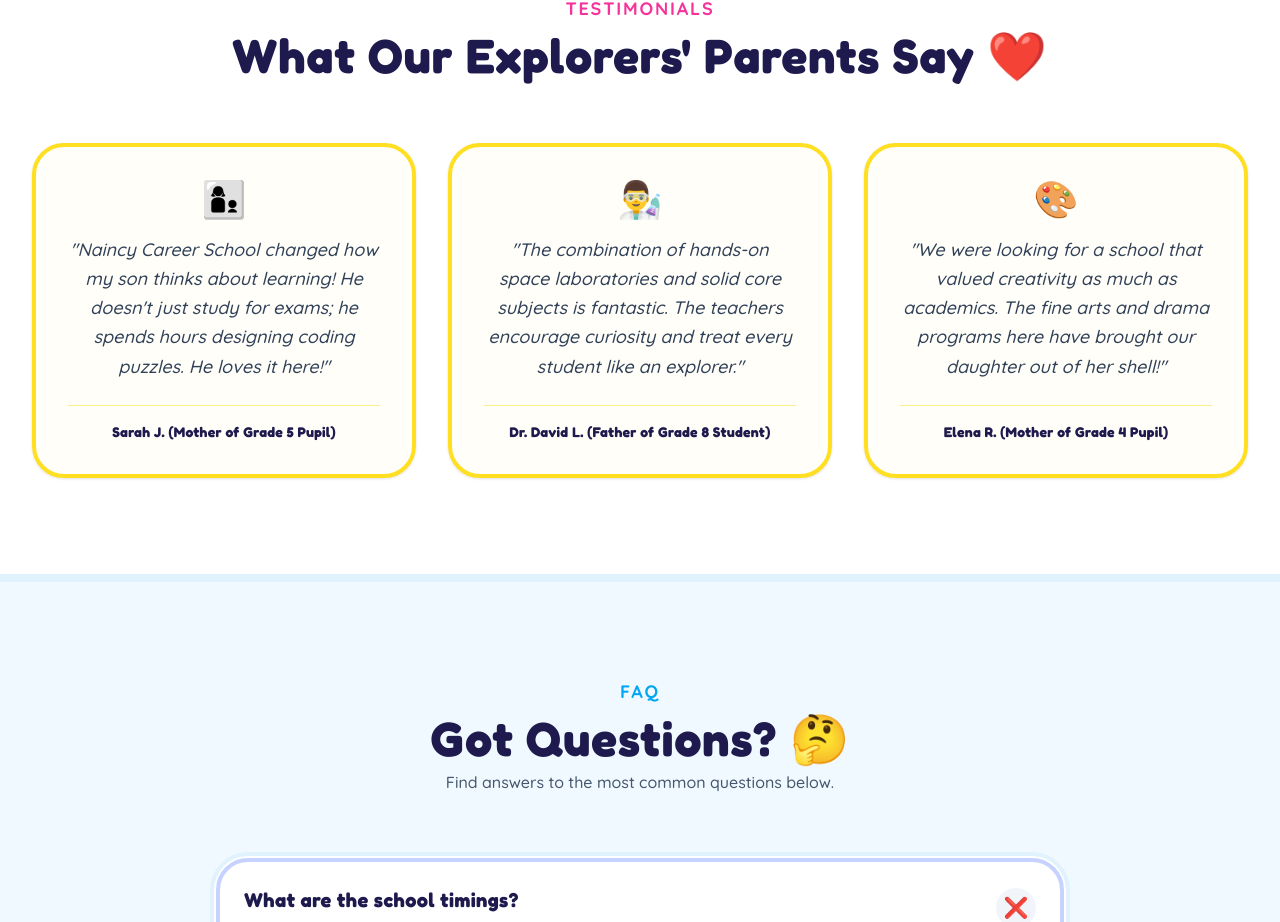
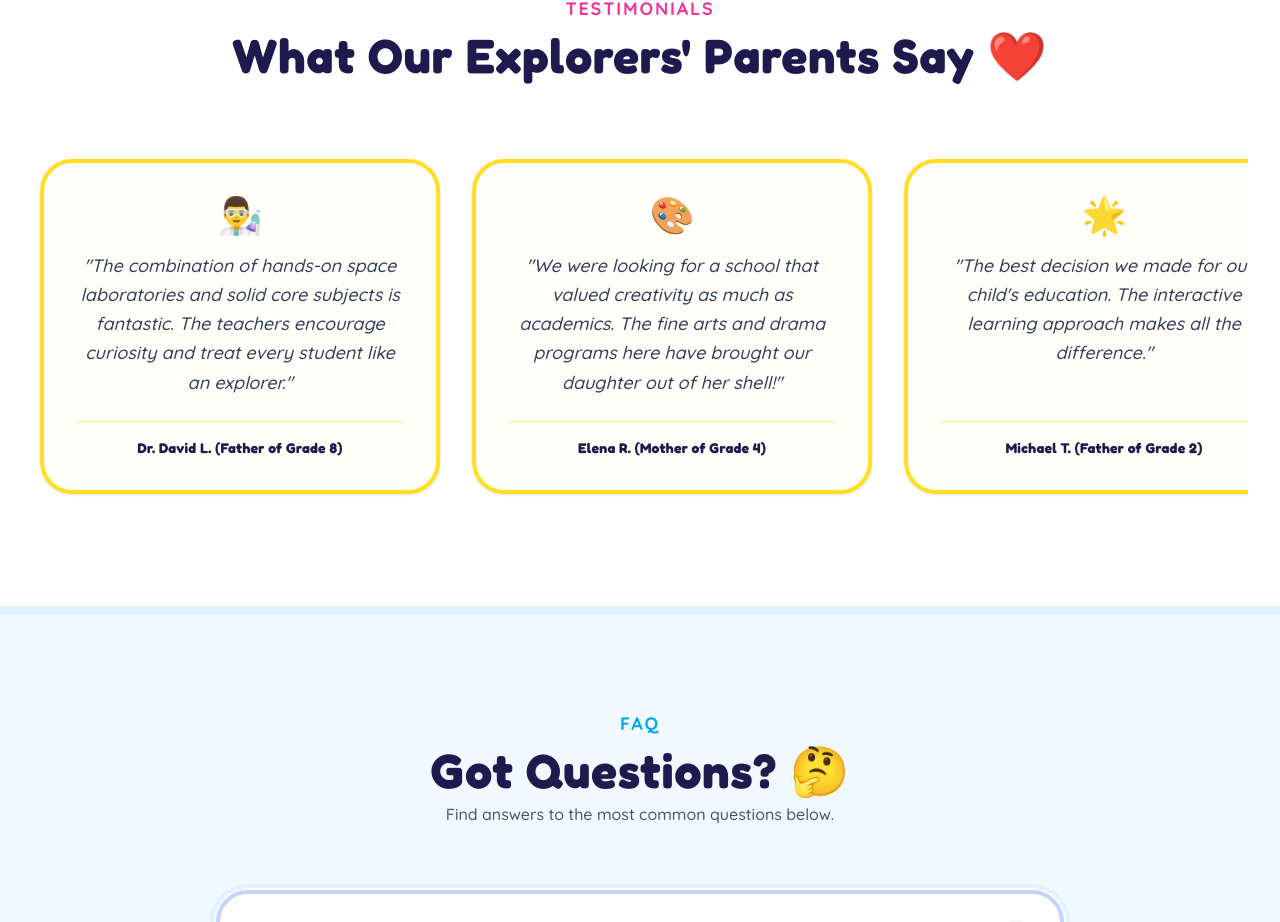
Before and after one commit to Hemant-Agrahari/naincy-career-school, a Next.js app: page / in a window 1280 px wide. Shown: the part 4411-5333 px from the top of the page. Built offline with nearby package versions, Linux system fonts and the light colour scheme.

Commit message:
feat: convert Testimonials grid to an infinite scrolling marquee without arrows

```diff
--- a/src/app/globals.css
+++ b/src/app/globals.css
@@ -162,3 +162,16 @@
     background-size: 100% auto;
   }
 }
+
+@keyframes marquee {
+  0% {
+    transform: translateX(0%);
+  }
+  100% {
+    transform: translateX(-50%);
+  }
+}
+
+.animate-marquee {
+  animation: marquee 35s linear infinite;
+}
--- a/src/components/TestimonialCarousel.tsx
+++ b/src/components/TestimonialCarousel.tsx
@@ -4,34 +4,47 @@
 const testimonials = [
   {
     quote: "Naincy Career School changed how my son thinks about learning! He doesn't just study for exams; he spends hours designing coding puzzles. He loves it here!",
-    author: "Sarah J. (Mother of Grade 5 Pupil)",
+    author: "Sarah J. (Mother of Grade 5)",
     icon: "👩‍👦",
   },
   {
     quote: "The combination of hands-on space laboratories and solid core subjects is fantastic. The teachers encourage curiosity and treat every student like an explorer.",
-    author: "Dr. David L. (Father of Grade 8 Student)",
+    author: "Dr. David L. (Father of Grade 8)",
     icon: "👨‍🔬",
   },
   {
     quote: "We were looking for a school that valued creativity as much as academics. The fine arts and drama programs here have brought our daughter out of her shell!",
-    author: "Elena R. (Mother of Grade 4 Pupil)",
+    author: "Elena R. (Mother of Grade 4)",
     icon: "🎨",
+  },
+  {
+    quote: "The best decision we made for our child's education. The interactive learning approach makes all the difference.",
+    author: "Michael T. (Father of Grade 2)",
+    icon: "🌟",
+  },
+  {
+    quote: "I am amazed by the robotics club. My daughter is already programming her own robots at age 10!",
+    author: "Priya S. (Mother of Grade 5)",
+    icon: "🤖",
   }
 ];
 
 export default function TestimonialCarousel() {
   return (
-    <div className="w-full">
-      <div className="grid grid-cols-1 md:grid-cols-3 gap-6 md:gap-8">
-        {testimonials.map((test, idx) => (
-          <div key={idx} className="w-full flex-shrink-0">
-            <div className="playful-card border-4 border-yellow-300 rounded-[32px] p-6 sm:p-8 bg-amber-50/30 flex flex-col shadow-sm h-full hover:scale-105 transition-transform duration-300 min-h-[280px]">
+    <div className="w-full overflow-hidden relative py-4">
+      {/* Container for the scrolling marquee */}
+      {/* We pause the animation on hover so parents can read the quote */}
+      <div className="flex gap-6 md:gap-8 w-max animate-marquee hover:[animation-play-state:paused]">
+        {/* We map twice to create the infinite loop effect seamlessly */}
+        {[...testimonials, ...testimonials].map((test, idx) => (
+          <div key={idx} className="w-[300px] md:w-[400px] flex-shrink-0">
+            <div className="playful-card border-4 border-yellow-300 rounded-[32px] p-6 sm:p-8 bg-amber-50/30 flex flex-col shadow-sm h-full min-h-[280px]">
               <div className="text-4xl mb-4 text-center">{test.icon}</div>
-              <p className="text-slate-700 font-body font-medium italic leading-relaxed text-base sm:text-lg text-center mb-6 flex-grow">
+              <p className="text-slate-700 font-body font-medium italic leading-relaxed text-base sm:text-lg text-center mb-6 flex-grow whitespace-normal">
                 "{test.quote}"
               </p>
               <div className="border-t border-yellow-200 pt-4 text-center mt-auto">
-                <h4 className="font-header text-sm font-bold text-indigo-950">{test.author}</h4>
+                <h4 className="font-header text-sm font-bold text-indigo-950 whitespace-normal">{test.author}</h4>
               </div>
             </div>
           </div>
```
